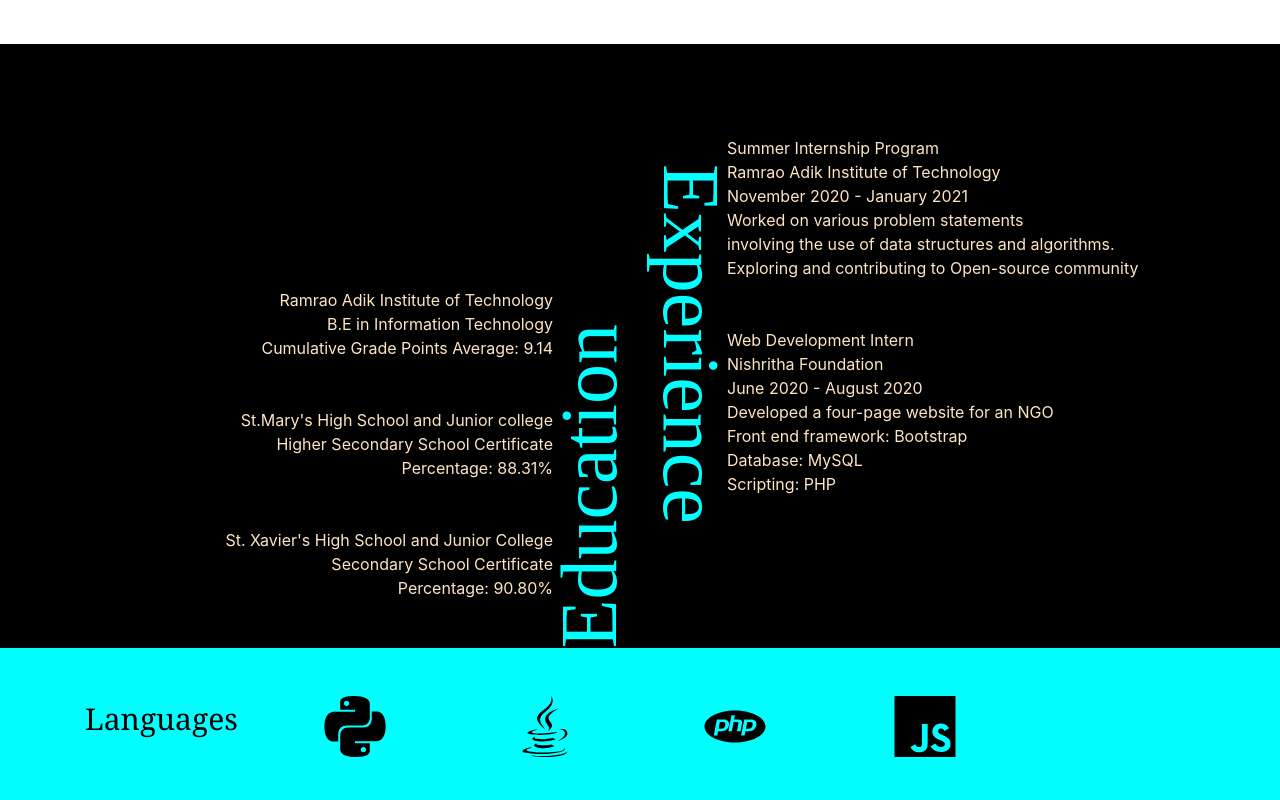
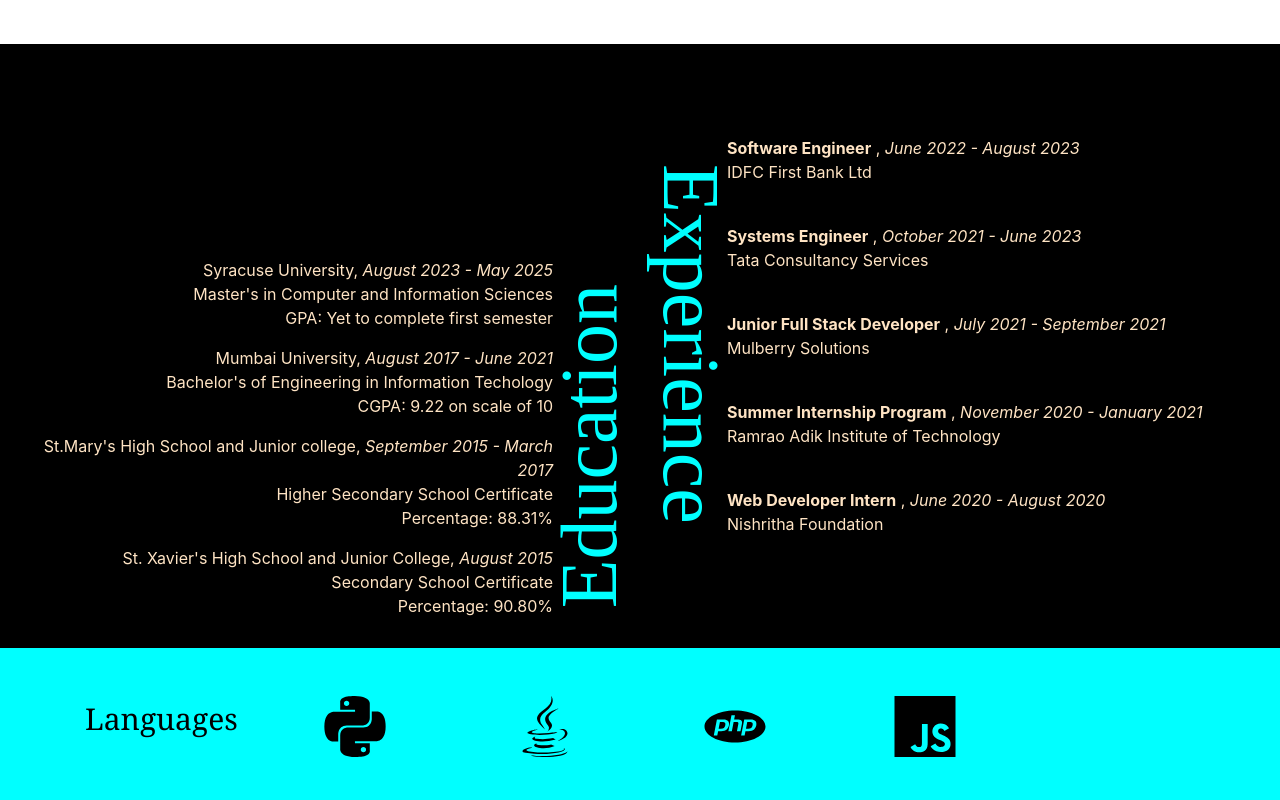
Before and after one commit to kamaljitkaur98/kamaljitkaur98, a Next.js app: page / in a window 1280 px wide. Shown: the part 1140-1940 px from the top of the page. Built offline with nearby package versions, Linux system fonts and the light colour scheme; a web font is replaced by a local one.

Commit message:
update education section

```diff
--- /dev/null
+++ b/components/Sidebyside/education.json
@@ -0,0 +1,26 @@
+{
+    "1": {
+        "institute": "Syracuse University",
+        "degree": "Master's in Computer and Information Sciences",
+        "grade": "GPA: Yet to complete first semester",
+        "period": "August 2023 - May 2025"
+    },
+    "2" : {
+        "institute": "Mumbai University",
+        "degree": "Bachelor's of Engineering in Information Techology",
+        "grade": "CGPA: 9.22 on scale of 10",
+        "period": "August 2017 - June 2021"
+    },
+    "3" : {
+        "institute": "St.Mary's High School and Junior college",
+        "degree": "Higher Secondary School Certificate",
+        "grade": "Percentage: 88.31%",
+        "period": "September 2015 - March 2017"
+    },
+    "4" : {
+        "institute": "St. Xavier's High School and Junior College",
+        "degree": "Secondary School Certificate",
+        "grade": "Percentage: 90.80%",
+        "period": "August 2015"
+    }
+}
--- /dev/null
+++ b/components/Sidebyside/experience.json
@@ -0,0 +1,27 @@
+{
+    "1" : {
+        "designation": "Software Engineer",
+        "company": "IDFC First Bank Ltd",
+        "tenture": "June 2022 - August 2023"
+    },
+    "2" : {
+        "designation": "Systems Engineer",
+        "company": "Tata Consultancy Services",
+        "tenture": "October 2021 - June 2023"
+    },
+    "3": {
+        "designation": "Junior Full Stack Developer",
+        "company": "Mulberry Solutions",
+        "tenture": "July 2021 - September 2021"
+    },
+    "4": {
+        "designation": "Summer Internship Program",
+        "company": "Ramrao Adik Institute of Technology",
+        "tenture": "November 2020 - January 2021"
+    },
+    "5": {
+        "designation": "Web Developer Intern",
+        "company": "Nishritha Foundation",
+        "tenture": "June 2020 - August 2020"
+    }
+}
--- a/components/Sidebyside/side.module.css
+++ b/components/Sidebyside/side.module.css
@@ -11,7 +11,8 @@
     transform: rotate(180deg);
     float: right;
     margin: 0;
-    margin-top: 35vh;
+    margin-top: 30vh;
+    margin-bottom: 5vh;
     font-family: "didot";
     color: #0ff;
 }
@@ -22,6 +23,7 @@
     writing-mode: vertical-lr;
     line-height: .9;
     margin-top: 15vh;
+    margin-bottom: 5vh;
     font-family: "didot";
     float: left;
     color: #0ff;
@@ -30,13 +32,14 @@
 .textLeft {
     text-align: right;
     margin: 0;
+    margin-bottom: 1vh;
     color: bisque;
 }
 
 .textRight {
-    float: left;
     margin: 0;
     color: bisque;
+    margin-bottom: 5vh;
 }
 
 .stick {
@@ -44,7 +47,7 @@
 }
 
 .leftTop {
-    margin-top: 40% !important;
+    margin-top: 35% !important;
 }
 
 .rightTop {
--- a/components/Sidebyside/sidebyside.js
+++ b/components/Sidebyside/sidebyside.js
@@ -1,6 +1,8 @@
 import styles from './side.module.css'
 
 export default function side() {
+    const education = require("./education.json")
+    const experiences = require("./experience.json")
     return (
         <div id="education">
             <div className={`container-fluid ${styles.canvas}`}>
@@ -8,38 +10,25 @@
                     <div className={`col-12 col-sm ${styles.stick}`}>
                         <p className={` ${styles.leftSide}`}>Education</p>
                         <div className={` ${styles.leftTop}`}>
-                            <p className={` mb-5 ${styles.textLeft}`}>Ramrao Adik Institute of Technology<br></br>
-                                B.E in Information Technology<br></br>
-                                Cumulative Grade Points Average: 9.14<br></br>
-                            </p>
-                            <p className={` mb-5 ${styles.textLeft}`}>St.Mary's High School and Junior college<br></br>
-                                Higher Secondary School Certificate<br></br>
-                                Percentage: 88.31%<br></br>
-                            </p>
-                            <p className={` mb-5 ${styles.textLeft}`}>St. Xavier's High School and Junior College<br></br>
-                                Secondary School Certificate<br></br>
-                                Percentage: 90.80%<br></br>
-                            </p>
+                            {
+                                Object.keys(education).map((item, key) => (
+                                    <><p className={` mb-3 ${styles.textLeft}`}> { education[item].institute },<i>  { education[item].period } </i><br></br>
+                                    {education[item].degree} <br></br>{ education[item].grade } <br></br>
+                                    </p></>
+                                ))
+                            }
+
                         </div>
                     </div>
                     <div className={`col-12 col-sm ${styles.stick}`}>
-                        <p className={` ${styles.rightSide}`}>Experience</p>
+                        <p className={`${styles.rightSide}`}>Experience</p>
                         <div className={` ${styles.rightTop}`}>
-                            <p className={` mb-5 ${styles.textRight}`}>Summer Internship Program<br></br>
-                                Ramrao Adik Institute of Technology<br></br>
-                                November 2020 - January 2021<br></br>
-                                Worked on various problem statements <br></br>involving the use of data structures and algorithms.
-                                <br></br>
-                                Exploring and contributing to Open-source community<br></br>
-                            </p>
-                            <p className={` mb-5 ${styles.textRight}`}>Web Development Intern<br></br>
-                                Nishritha Foundation<br></br>
-                                June 2020 - August 2020<br></br>
-                                Developed a four-page website for an NGO<br></br>
-                                Front end framework: Bootstrap<br></br>
-                                Database: MySQL<br></br>
-                                Scripting: PHP<br></br>
-                            </p>
+                            {
+                                Object.keys(experiences).map((item, key) => (
+                                    <><p className={`${styles.textRight}`}> <b>{experiences[item].designation}</b> , <i>{experiences[item].tenture}</i> <br></br>
+                                    {experiences[item].company} </p></>
+                                ))
+                            }
                         </div>
                     </div>
                 </div>
```
